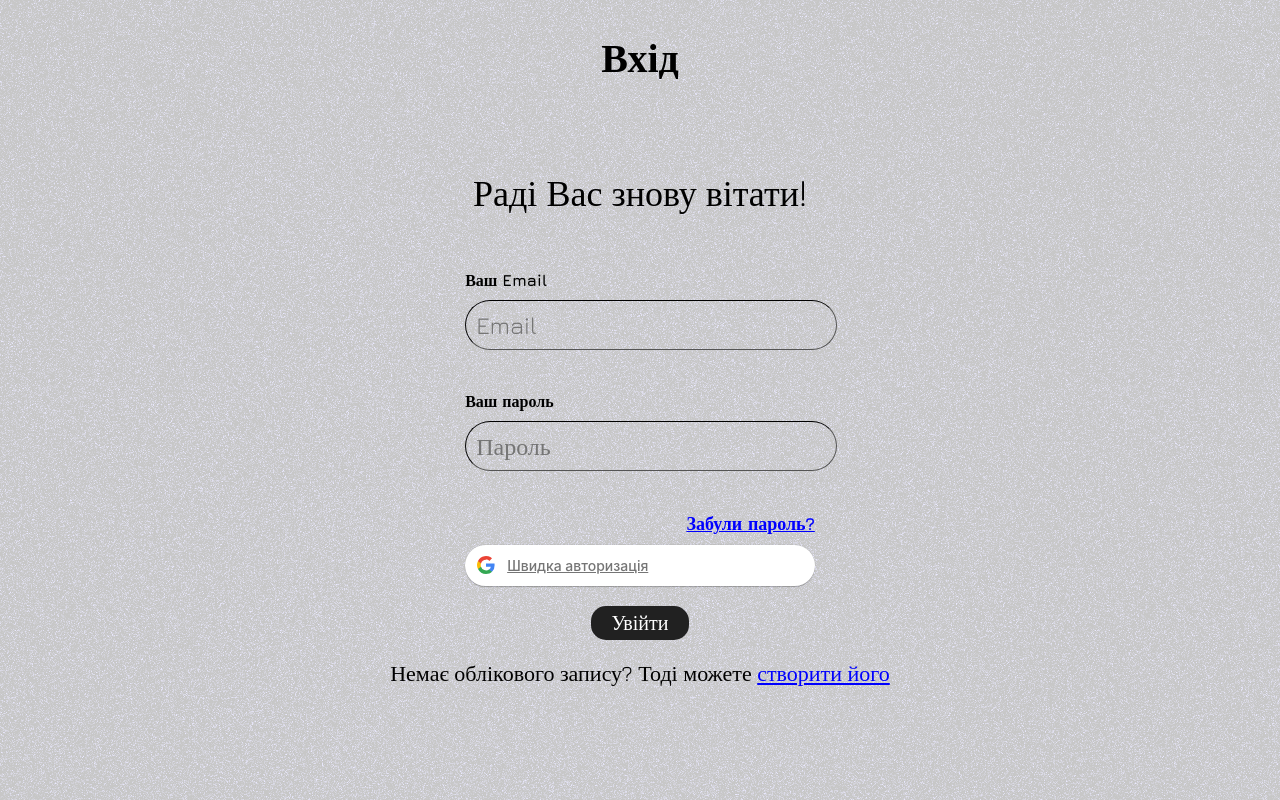
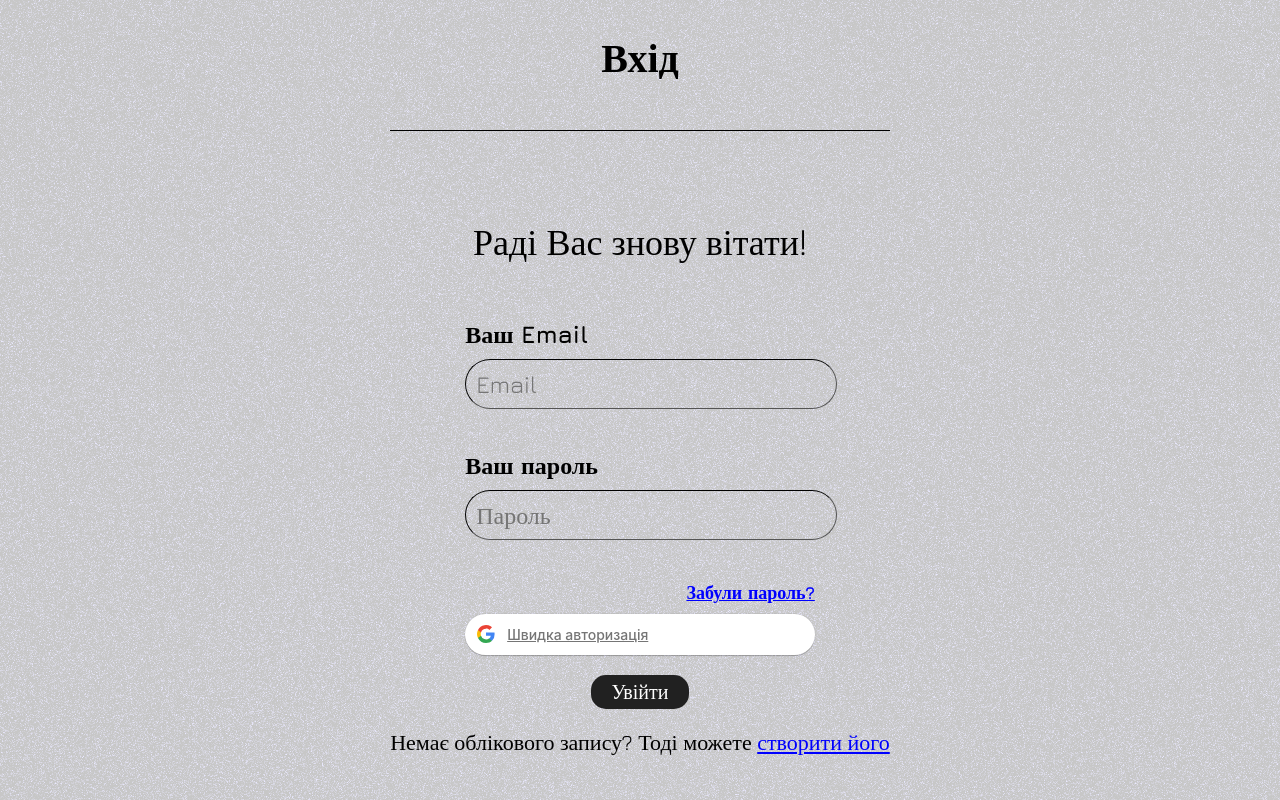
Before and after one commit to team-AWL/HelperFront, a React (Create React App) app: page /login in a window 1280 px wide. Built offline with nearby package versions, Linux system fonts and the light colour scheme.

Commit message:
skibidi papa

```diff
--- a/src/components/Forget/forget.css
+++ b/src/components/Forget/forget.css
@@ -34,6 +34,8 @@
 .main_text {
     font-size: 40px;
     text-align: center;
+    border-bottom: 1px solid black;
+    padding-bottom: 3rem;
 }
 
 .under_main_text {
@@ -65,7 +67,7 @@
 }
 
 .label_under_login {
-    font-size: 16px;
+    font-size: 24px;
     font-weight: bold;
 }
 
```
Also changed, not shown: public/google.svg (added).
